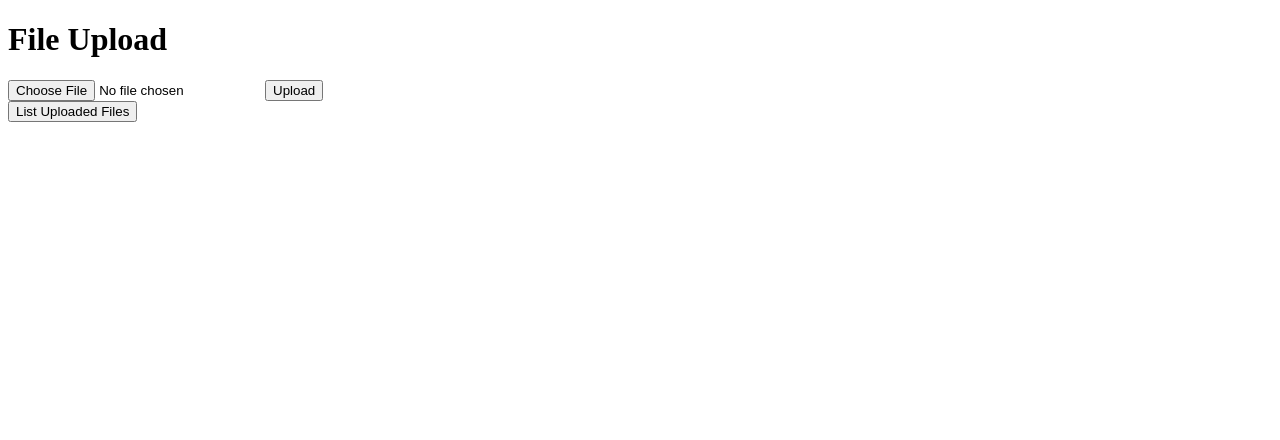
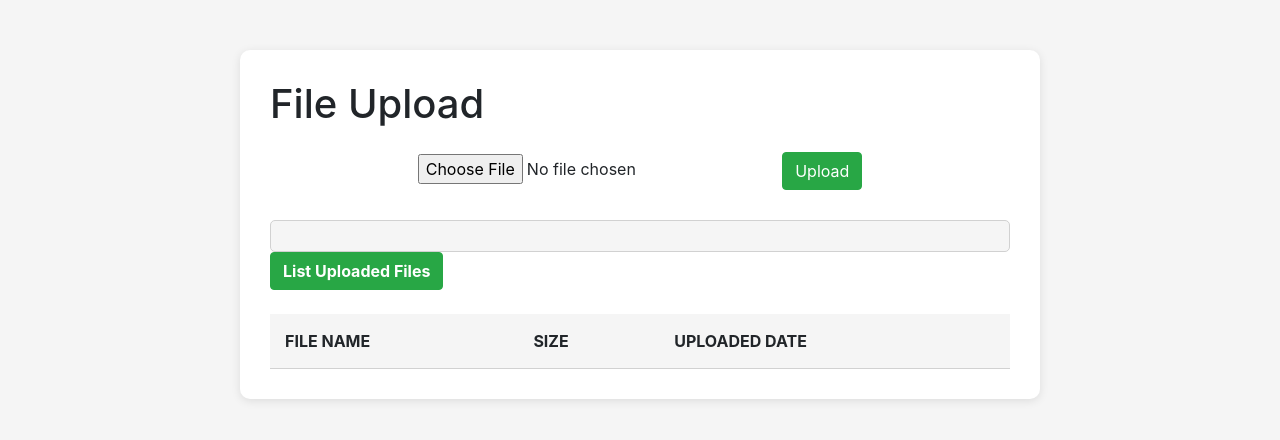
Before and after one commit to jassingh07/rapidfort-submission, a Flask app: page / in a window 1280 px wide. Shown: the top 440 px of the page. Run offline with Flask 3, Linux system fonts and the light colour scheme; lists and menus that the app fills with data are empty; some libraries are stand-ins or nearby versions.

Commit message:
Readme corrected

```diff
--- a/file_management_app/templates/index.html
+++ b/file_management_app/templates/index.html
@@ -1,26 +1,110 @@
 <!DOCTYPE html>
 <html>
 <head>
-    <meta http-equiv="Content-Security-Policy" content="default-src 'self'; script-src 'self' https://apis.google.com;">
     <title>File Upload</title>
+    <!-- Add Bootstrap CSS link -->
+    <link rel="stylesheet" href="https://maxcdn.bootstrapcdn.com/bootstrap/4.5.2/css/bootstrap.min.css">
+    <style>
+        body {
+            background-color: #f5f5f5;
+        }
+
+        .container {
+            max-width: 800px;
+            margin: 50px auto;
+            padding: 30px;
+            background-color: #ffffff;
+            border-radius: 10px;
+            box-shadow: 0 2px 10px rgba(0, 0, 0, 0.1);
+        }
+
+        .upload-btn-wrapper {
+            text-align: center;
+            margin-bottom: 30px;
+        }
+
+        .btn-upload {
+            padding: 12px 24px;
+            font-size: 18px;
+            background-color: #007bff;
+            color: #ffffff;
+            border: none;
+            border-radius: 5px;
+            cursor: pointer;
+        }
+
+        .btn-upload:hover {
+            background-color: #0056b3;
+        }
+
+        #file-info {
+            padding: 15px;
+            background-color: #f5f5f5;
+            border: 1px solid #d1d1d1;
+            border-radius: 5px;
+        }
+
+        #list-files-btn {
+            background-color: #28a745;
+            border-color: #28a745;
+            font-weight: bold;
+        }
+
+        #list-files-btn:hover {
+            background-color: #218838;
+        }
+
+        table {
+            width: 100%;
+            margin-top: 30px;
+            border-collapse: collapse;
+        }
+
+        th, td {
+            padding: 15px;
+            text-align: left;
+            border-bottom: 1px solid #d1d1d1;
+        }
+
+        th {
+            background-color: #f5f5f5;
+            font-weight: bold;
+            text-transform: uppercase;
+        }
+    </style>
 </head>
 <body>
     <div class="container">
-	<!-- Form to upload the selected file -->
-        <h1>File Upload</h1>
-	<div class="upload-btn-wrapper">
-            <form id="upload-form" enctype="multipart/form-data" action = "/v1/upload" method = "POST">
-                    <input type="file" name="file" id="fileInput" accept=".txt,.pdf,.docx" />
-                    <button type="submit" value = "upload">Upload</button>
+        <h1 class="mb-4">File Upload</h1>
+        <div class="upload-btn-wrapper">
+            <form id="upload-form" enctype="multipart/form-data" action="/v1/upload" method="POST">
+                <input type="file" name="file" id="fileInput" accept=".txt,.pdf,.docx" />
+                <button type="submit" class="btn btn-success ml-3">Upload</button>
             </form>
         </div>
 
-    <div id="file-info"></div>
-	<!-- Form to list uploaded files -->
-	<form id="list-files-form" action="/v1/list_files" method="GET">
-            <button type="submit" id="list-files-btn">List Uploaded Files</button>
+        <div id="file-info"></div>
+
+        <form id="list-files-form" action="/v1/list_files" method="GET">
+            <button type="submit" id="list-files-btn" class="btn btn-success">List Uploaded Files</button>
         </form>
-	<!-- Table to display uploaded files -->
+
+        <table class="mt-4">
+            <thead>
+                <tr>
+                    <th>File Name</th>
+                    <th>Size</th>
+                    <th>Uploaded Date</th>
+                </tr>
+            </thead>
+            <tbody>
+                <!-- List of uploaded files will be displayed here -->
+            </tbody>
+        </table>
     </div>
+
+    <!-- Add Bootstrap JS and jQuery scripts -->
+    <script src="https://code.jquery.com/jquery-3.5.1.slim.min.js"></script>
+    <script src="https://cdn.jsdelivr.net/npm/bootstrap@4.5.2/dist/js/bootstrap.bundle.min.js"></script>
 </body>
 </html>
```
Also changed, not shown: README.md.
